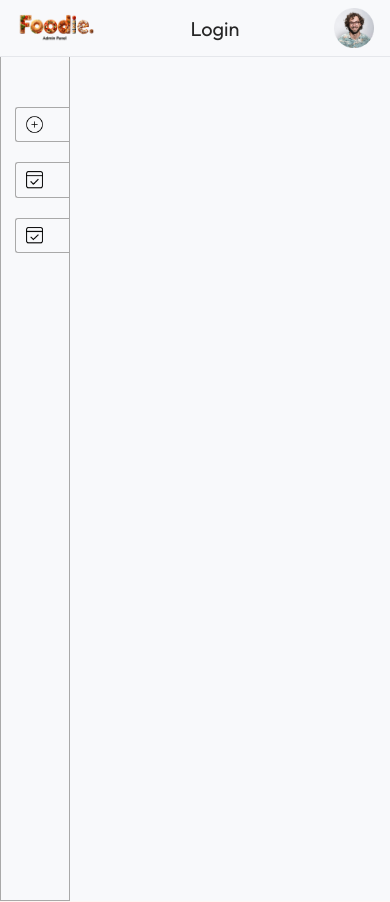
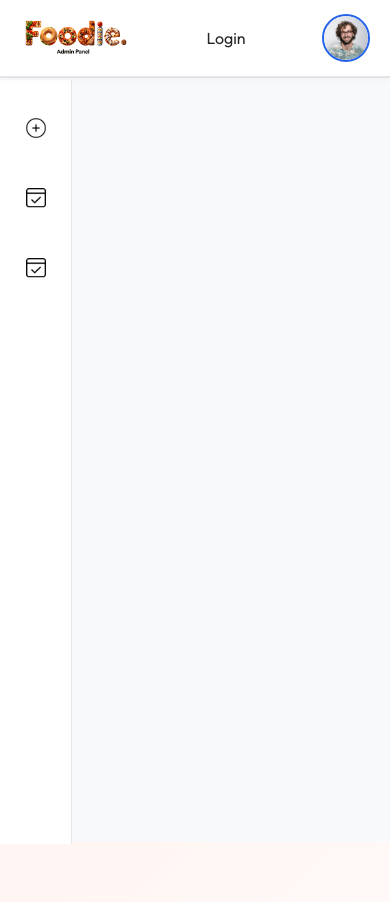
Before and after one commit to TheOwaisLone/Foodie, a React (Vite) app in the folder admin/: page / in a window 390 px wide. Shown: the top 902 px of the page. Built offline with nearby package versions, Linux system fonts and the light colour scheme.

Commit message:
feat - Revamp Sidebar component with improved layout, styling, and responsive design

```diff
--- a/admin/src/components/Navbar/Navbar.css
+++ b/admin/src/components/Navbar/Navbar.css
@@ -1,15 +1,159 @@
-.navbar{
-    display: flex;
-    justify-content: space-between;
-    align-items: center;
-    padding: 8px 4%;
+.navbar {
+  width: 100%;
+  padding: 14px 4%;
+
+  display: flex;
+  justify-content: space-between;
+  align-items: center;
+
+  background: white;
+  border-bottom: 1px solid var(--border);
+
+  position: sticky;
+  top: 0;
+  z-index: 1000;
+
+  box-shadow: 0 2px 10px rgba(0, 0, 0, 0.04);
 }
-.navbar .logo{
-    width: max(10%,80px);
+
+/* Left */
+
+.navbar-left {
+  display: flex;
+  align-items: center;
+  gap: 18px;
 }
-.navbar .profile{
-    width: 40px;
+
+.logo {
+  width: 140px;
+  cursor: pointer;
 }
-.login-conditon{
-    font-size: 20px;
+
+.admin-badge {
+  background: rgba(255, 99, 71, 0.12);
+  color: var(--primary);
+
+  padding: 8px 14px;
+
+  border-radius: 30px;
+
+  font-size: 14px;
+  font-weight: 600;
 }
+
+/* Right */
+
+.navbar-right {
+  display: flex;
+  align-items: center;
+  gap: 18px;
+}
+
+/* User */
+
+.navbar-user {
+  display: flex;
+  align-items: center;
+  gap: 12px;
+
+  background: #f9fafb;
+  padding: 8px 14px;
+
+  border-radius: 50px;
+
+  transition: var(--transition);
+}
+
+.navbar-user:hover {
+  background: #f3f4f6;
+}
+
+.profile {
+  width: 48px;
+  height: 48px;
+
+  border-radius: 50%;
+  object-fit: cover;
+
+  border: 2px solid var(--primary);
+}
+
+.user-details {
+  display: flex;
+  flex-direction: column;
+}
+
+.user-details h4 {
+  font-size: 15px;
+  font-weight: 600;
+  color: var(--text);
+}
+
+.user-details p {
+  font-size: 13px;
+  color: var(--muted);
+}
+
+/* Buttons */
+
+.logout-btn,
+.login-btn {
+  border: none;
+  outline: none;
+
+  padding: 10px 18px;
+
+  border-radius: 10px;
+
+  font-size: 14px;
+  font-weight: 500;
+
+  cursor: pointer;
+
+  transition: var(--transition);
+}
+
+.logout-btn {
+  background: var(--primary);
+  color: white;
+}
+
+.logout-btn:hover {
+  background: var(--primary-dark);
+  transform: translateY(-2px);
+}
+
+.login-btn {
+  background: #111827;
+  color: white;
+}
+
+.login-btn:hover {
+  opacity: 0.9;
+}
+
+/* Responsive */
+
+@media (max-width: 768px) {
+  .navbar {
+    padding: 14px 20px;
+  }
+
+  .admin-badge {
+    display: none;
+  }
+
+  .user-details {
+    display: none;
+  }
+
+  .logo {
+    width: 110px;
+  }
+
+  .logout-btn,
+  .login-btn {
+    padding: 9px 14px;
+    font-size: 13px;
+  }
+}
--- a/admin/src/components/Sidebar/Sidebar.css
+++ b/admin/src/components/Sidebar/Sidebar.css
@@ -1,39 +1,200 @@
-.sidebar{
-    width: 18%;
-    min-height: 100vh;
-    border: 1.5px solid #a9a9a9;
-    border-top: 0;
-    font-size: max(1vw,10px);
-}
-.sidebar-options{
-    padding-top: 50px;
-    padding-left: 20%;
+.sidebar {
+  width: 260px;
+
+  height: calc(100vh - 80px);
+
+  background: white;
+
+  border-right: 1px solid var(--border);
+
   display: flex;
   flex-direction: column;
-    gap: 20px;
+  justify-content: space-between;
+
+  position: sticky;
+  top: 80px;
+
+  overflow-y: auto;
+
+  flex-shrink: 0;
+
+  transition: var(--transition);
 }
-.sidebar-option{
+
+/* Hide Scrollbar */
+
+.sidebar::-webkit-scrollbar {
+  width: 4px;
+}
+
+.sidebar::-webkit-scrollbar-thumb {
+  background: #d1d5db;
+  border-radius: 20px;
+}
+
+/* Top */
+
+.sidebar-top {
+  padding: 32px 24px 10px;
+}
+
+.sidebar-top h2 {
+  font-size: 24px;
+  font-weight: 700;
+
+  color: var(--text);
+}
+
+.sidebar-top p {
+  margin-top: 6px;
+
+  color: var(--muted);
+
+  font-size: 14px;
+  line-height: 1.5;
+}
+
+/* Options */
+
+.sidebar-options {
+  padding: 30px 16px;
+
+  display: flex;
+  flex-direction: column;
+  gap: 14px;
+
+  flex: 1;
+}
+
+/* Option */
+
+.sidebar-option {
   display: flex;
   align-items: center;
-    gap: 12px;
-    border: 1px solid #a9a9a9;
-    border-right: 0;
-    padding: 8px 10px;
-    border-radius: 3px 0px 0px 3px;
-    cursor: pointer;
-}
-.sidebar-option.active{
-    background-color: #fff0ed;
-    border-color: tomato;
+  gap: 14px;
+
+  padding: 14px 16px;
+
+  border-radius: 14px;
+
+  transition: var(--transition);
+
+  color: #4b5563;
+
+  font-weight: 500;
+
+  min-height: 56px;
 }
 
-@media (max-width:900px) {
-    .sidebar-option p{
+.sidebar-option img {
+  width: 22px;
+
+  object-fit: contain;
+
+  transition: var(--transition);
+}
+
+.sidebar-option p {
+  font-size: 15px;
+
+  white-space: nowrap;
+}
+
+/* Hover */
+
+.sidebar-option:hover {
+  background: #fff3ef;
+
+  color: var(--primary);
+
+  transform: translateX(4px);
+}
+
+/* Active */
+
+.sidebar-option.active {
+  background: var(--primary);
+
+  color: white;
+
+  box-shadow: 0 8px 20px rgba(255, 99, 71, 0.2);
+}
+
+.sidebar-option.active img {
+  filter: brightness(0) invert(1);
+}
+
+/* Footer */
+
+.sidebar-footer {
+  padding: 20px;
+
+  border-top: 1px solid var(--border);
+
+  text-align: center;
+
+  background: white;
+}
+
+.sidebar-footer p {
+  color: var(--muted);
+
+  font-size: 13px;
+}
+
+/* Tablet */
+
+@media (max-width: 900px) {
+  .sidebar {
+    width: 90px;
+  }
+
+  .sidebar-top h2,
+  .sidebar-top p,
+  .sidebar-option p,
+  .sidebar-footer {
     display: none;
   }
+
+  .sidebar-top {
+    padding: 24px 0;
   }
-@media (max-width:450px) {
-    .sidebar-option img{
-        width: 17px;
+
+  .sidebar-options {
+    align-items: center;
+
+    padding: 20px 10px;
+  }
+
+  .sidebar-option {
+    justify-content: center;
+
+    width: 60px;
+    height: 60px;
+
+    padding: 0;
+  }
+
+  .sidebar-option img {
+    width: 24px;
   }
 }
+
+/* Mobile */
+
+@media (max-width: 600px) {
+  .sidebar {
+    width: 72px;
+  }
+
+  .sidebar-option {
+    width: 50px;
+    height: 50px;
+
+    border-radius: 12px;
+  }
+
+  .sidebar-option img {
+    width: 20px;
+  }
+}
```
Lines whose indentation alone changed are shown as unchanged.
